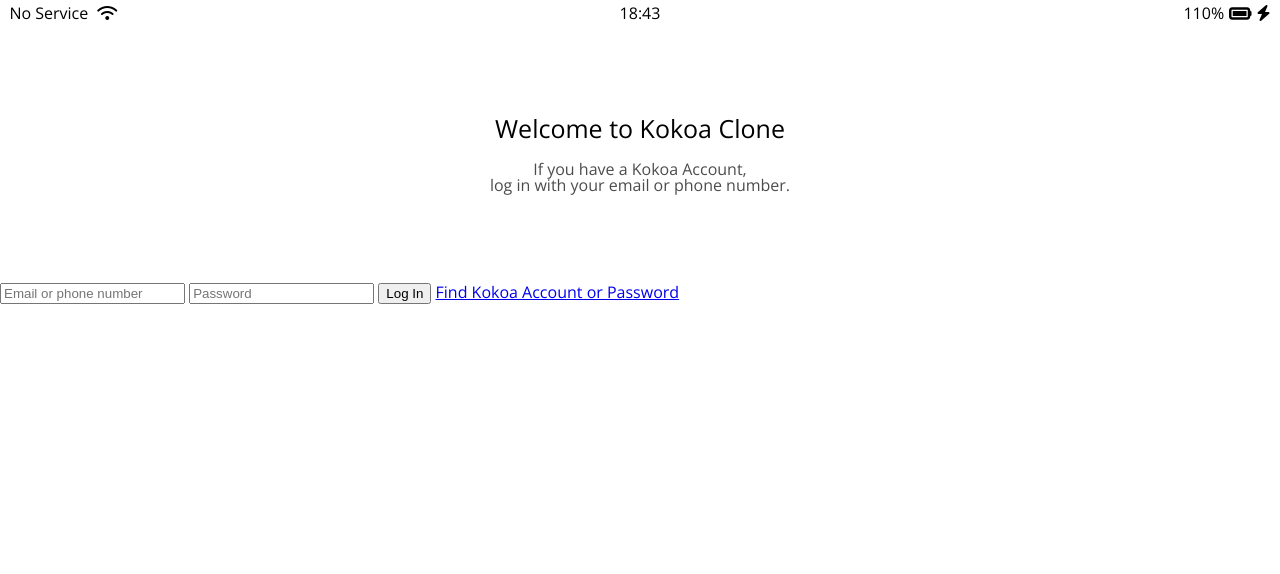
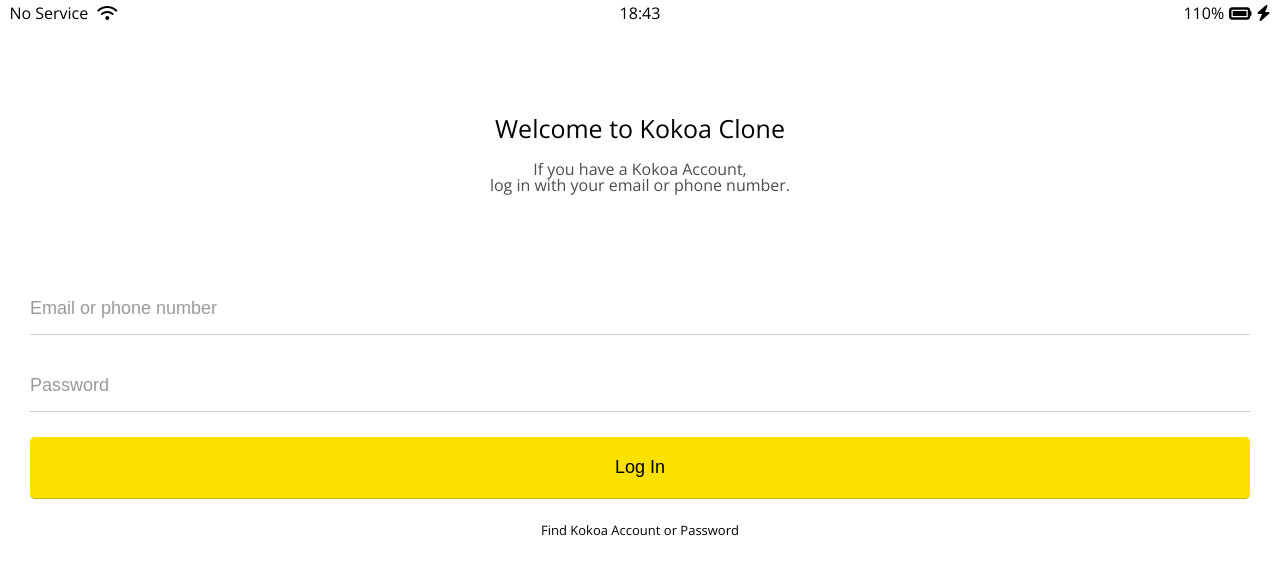
Before and after one commit to JS-Ryan-Choi/kokoa-clone-2022, a plain HTML site: page index.html in a window 1280 px wide. Drawn offline with nearby package versions, Linux system fonts and the light colour scheme.

Commit message:
login form becomes better

```diff
--- a/css/reset.css
+++ b/css/reset.css
@@ -41,3 +41,6 @@ table {
 	border-collapse: collapse;
 	border-spacing: 0;
 }
+input:focus {
+	outline: none;
+}
--- a/css/styles.css
+++ b/css/styles.css
@@ -1,6 +1,7 @@
 @import url("https://fonts.googleapis.com/css2?family=Open+Sans:wght@400;600&display=swap");
 @import "reset.css";
 @import "status-bar.css";
+@import "variables.css";
 
 body {
   font-family: "Open Sans", sans-serif;
@@ -24,3 +25,45 @@ body {
   width: 60%;
   opacity: 0.7;
 }
+
+#login-form {
+  display: flex;
+  flex-direction: column;
+  margin: 0px 30px;
+}
+
+#login-form input {
+  border: none;
+  padding: 15px 0px;
+  font-size: 18px;
+  border-bottom: 1px solid rgba(0, 0, 0, 0.2);
+  margin-bottom: 25px;
+  transition: border-color 0.3s ease-in-out;
+}
+
+#login-form input:not([type="submit"]) {
+  border-bottom: 1px solid rgba(0, 0, 0, 0.2);
+  transition: border-color 0.3s ease-in-out;
+}
+
+#login-form input::placeholder {
+  color: rgba(0, 0, 0, 0.4);
+}
+
+#login-form input:focus {
+  border-color: var(--yellow);
+}
+
+#login-form input[type="submit"] {
+  background-color: var(--yellow);
+  cursor: pointer;
+  padding: 20px 0px;
+  border-radius: 5px;
+}
+
+#login-form a {
+  text-align: center;
+  text-decoration: none;
+  color: inherit;
+  font-size: 13px;
+}
--- /dev/null
+++ b/css/variables.css
@@ -0,0 +1,3 @@
+:root {
+    --yellow: #fae100;
+}
```
